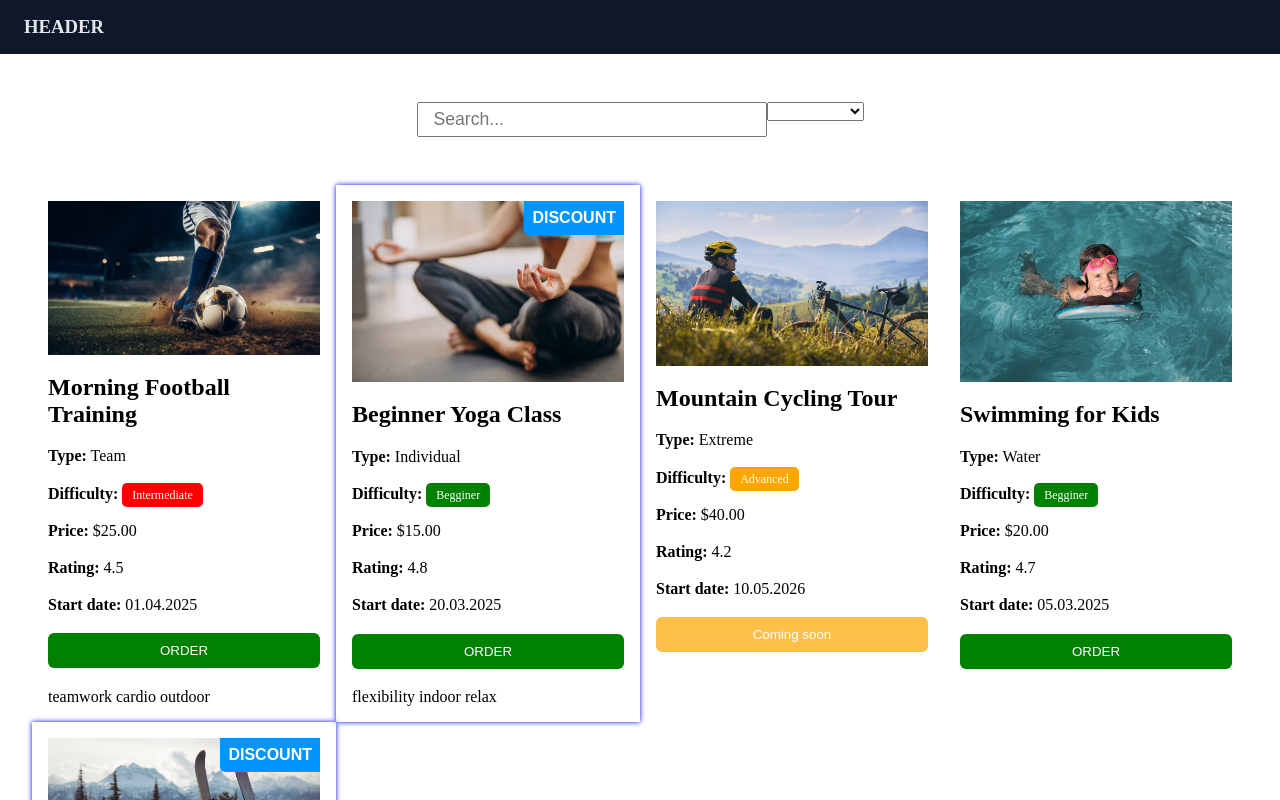
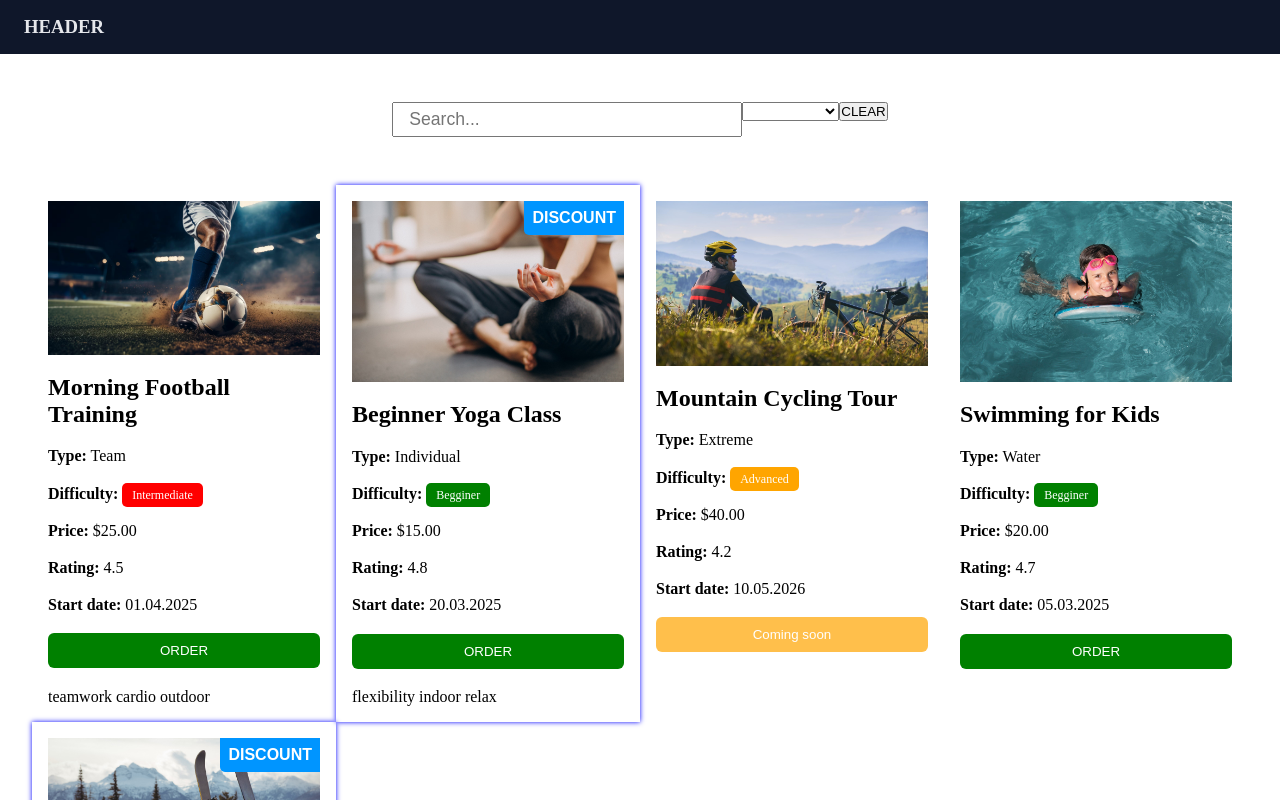
Before and after one commit to YarDeker/spaa, an Angular app: page / in a window 1280 px wide. Shown: the top 800 px of the page. Built offline with nearby package versions, Linux system fonts and the light colour scheme.

Commit message:
Template Variables

```diff
--- a/src/app/features/products/sport-list/sport-list.html
+++ b/src/app/features/products/sport-list/sport-list.html
@@ -1,13 +1,16 @@
 <div class="sports-container">
   <p style="text-align: center; font-weight: bold; margin-top: 1em; font-size: 1.2em;">{{searchQuery}}</p>
   <div class="search-block">
-    <input type="text" [(ngModel)]="searchQuery" (ngModelChange)="filterItems()" placeholder="Search...">
+    <input type="text" #searchInput [(ngModel)]="searchQuery" (ngModelChange)="filterItems()" placeholder="Search...">
     <div>
       <select [(ngModel)]="selectedCategory" name="" id="">
         @for(level of levels; track level) {
           <option [value]="level">{{level}}</option>
         }
       </select>
+    </div>
+    <div>
+      <button (click)="resetFilters(searchInput)">CLEAR</button>
     </div>
   </div>
   <div class="sport-list">
--- a/src/app/features/products/sport-list/sport-list.ts
+++ b/src/app/features/products/sport-list/sport-list.ts
@@ -31,4 +31,12 @@ export class SportList {
       (this.selectedCategory === 'All' || val.difficulty === this.selectedCategory)
     )
   }
+
+  resetFilters(searchInput:any) {
+    this.selectedCategory = 'All';
+    this.searchQuery = '';
+    this.filterItems();
+
+    searchInput.focus();
+  }
 }
```
